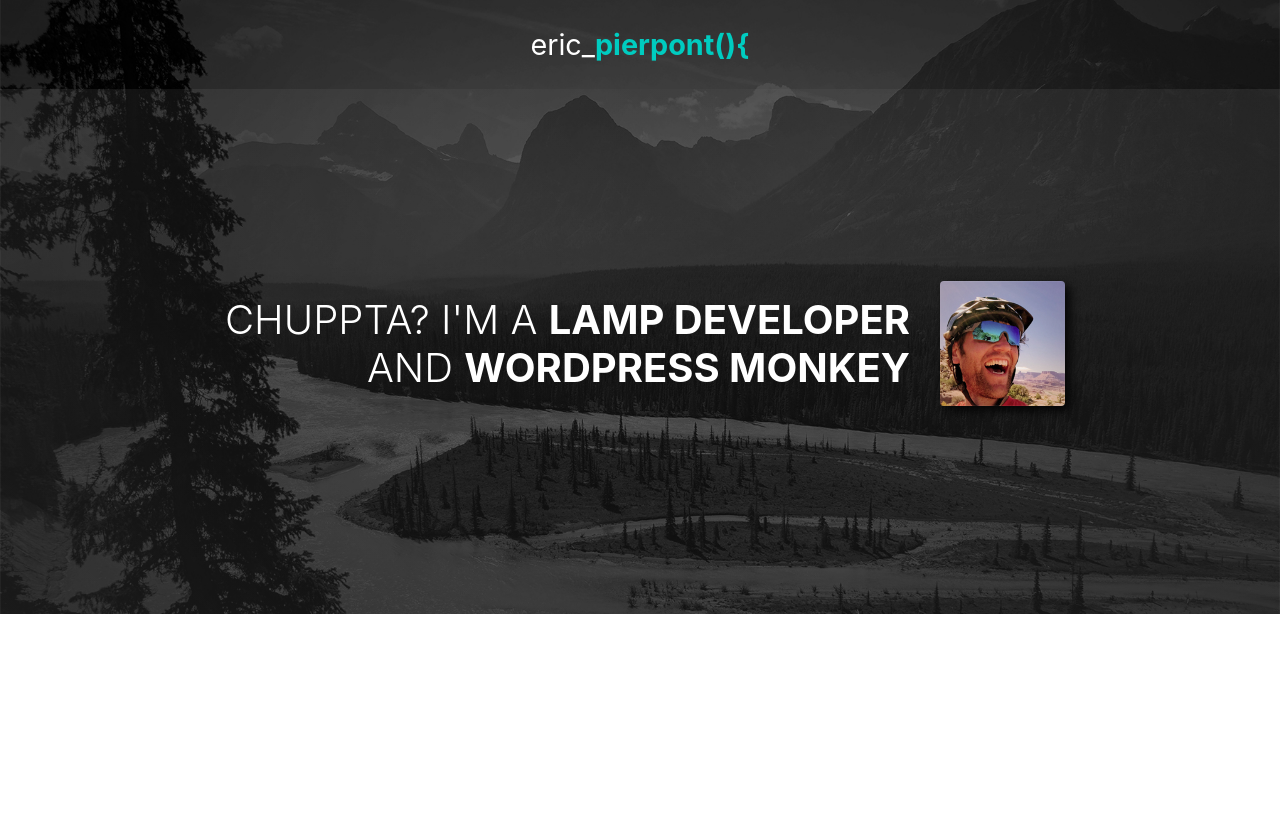
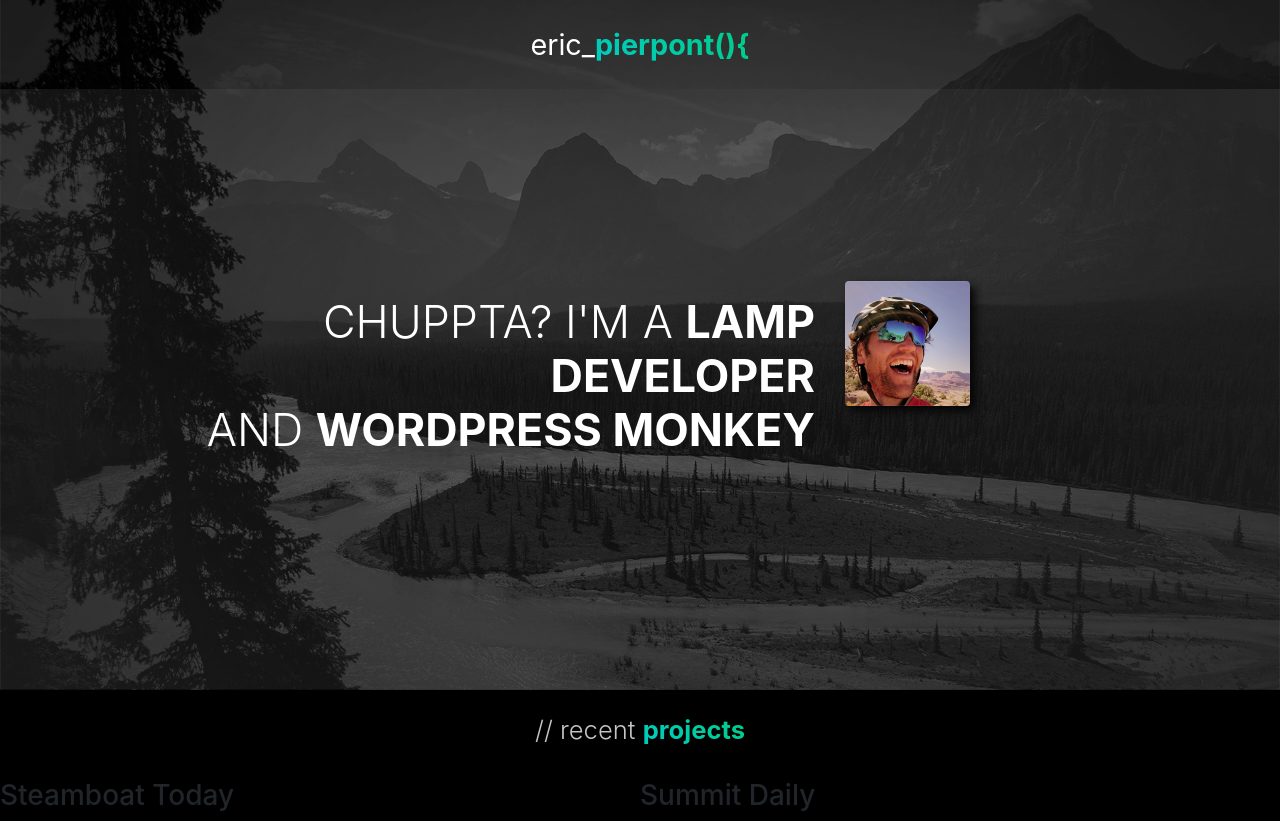
Before and after one commit to epierpont/Eric-Pierpont, a PHP site: page / in a window 1280 px wide. Before the commit the page ends 614 px from the top, so only its background shows below. Run offline with PHP 8.4, Linux system fonts and the light colour scheme; some libraries are stand-ins or nearby versions.

Commit message:
Icon updates and started recent projects section

```diff
--- a/css/main.css
+++ b/css/main.css
@@ -101,6 +101,27 @@ html {
 	font-family: -apple-system, BlinkMacSystemFont, "Segoe UI", Roboto, Oxygen-Sans, Ubuntu, Cantarell, "Helvetica Neue", sans-serif;
 }
 
+h1, h2 {
+	font-weight: 300;
+}
+
+h1 span, h2 span, #header-brand span {
+	font-weight: 700;
+	background: linear-gradient(45deg, #00ccc0, #00cc86);
+  -webkit-background-clip: text;
+  -webkit-text-fill-color: transparent;
+
+}
+
+h1 {
+	font-size: 2.8rem;
+}
+
+h2 {
+	font-size: 1.6rem;
+}
+
+
 header {
 	background-color: #141414;
 	background-image: url('../img/bg-header.jpg');
@@ -114,21 +135,15 @@ header {
 	padding: .8em 0;
 }
 
-#header-brand span {
-	font-weight: 700;
-	color: #00ccc0;
-}
-
 #header-message {
 	background-image: radial-gradient( circle at top center, rgba( 255, 255, 255, .01 ) 0, rgba( 255, 255, 255, .1 ) );
-	padding: 12em 0;
+	padding: 12em 0 14em;
 	background-position: center;
 }
 
 #header-message h1 {
 	color: #fff;
 	text-transform: uppercase;
-	font-weight: 300;
 	padding-top: 15px;
 }
 
@@ -147,8 +162,14 @@ header {
 	box-shadow: 5px 5px 10px #050505;
 }
 
+#recent-projects {
+	background-color: #000;
+}
 
-
+#recent-projects h2 {
+	color: #c5c5c5;
+	padding: 1em 0;
+}
 
 
 
--- a/index.php
+++ b/index.php
@@ -3,7 +3,7 @@
     <head>
         <meta charset="utf-8">
         <meta http-equiv="x-ua-compatible" content="ie=edge">
-        <title>Eric Pierpont | LAMP Developer / WordPress Monkey</title>
+        <title>Eric Pierpont && LAMP Developer && WordPress Monkey</title>
         <meta name="description" content="">
         <meta name="viewport" content="width=device-width, initial-scale=1">
 
@@ -36,7 +36,7 @@
 						<div class="container">
 
 							<div class="row">
-    						<div class="col-9">
+    						<div class="col-8">
 									<h1 class="text-right">Chuppta? I'm a <strong>LAMP Developer</strong><br/>AND <strong>WordPress Monkey</strong></h1>
 								</div><!-- END .col -->
 								<div class="col">
@@ -48,7 +48,28 @@
 					</div><!-- END #header-message -->
 				</header>
 
+				<section id="recent-projects">
+					<div class="container">
+						<div class="row">
+							<div class="col">
+								<h2 class="text-center">// recent <span>projects</span></h2>
+							</div><!-- END .col -->
+						</div>
+					</div><!-- END .container -->
 
+					<div class="row no-gutters">
+						<div class="col">
+							<div class="project steamboat">
+								<h3>Steamboat Today</h3>
+							</div>
+						</div>
+						<div class="col">
+							<div class="project summit">
+								<h3>Summit Daily</h3>
+							</div>
+						</div>
+					</div>
+				</section>
 
         <script src="https://code.jquery.com/jquery-3.2.1.min.js" integrity="sha256-hwg4gsxgFZhOsEEamdOYGBf13FyQuiTwlAQgxVSNgt4=" crossorigin="anonymous"></script>
         <script>window.jQuery || document.write('<script src="js/vendor/jquery-3.2.1.min.js"><\/script>')</script>
```
Also changed, not shown: favicon.ico, icon.png, img/me-bike.jpg (added), img/me-ski.jpg (added), tile-wide.png, tile.png.
